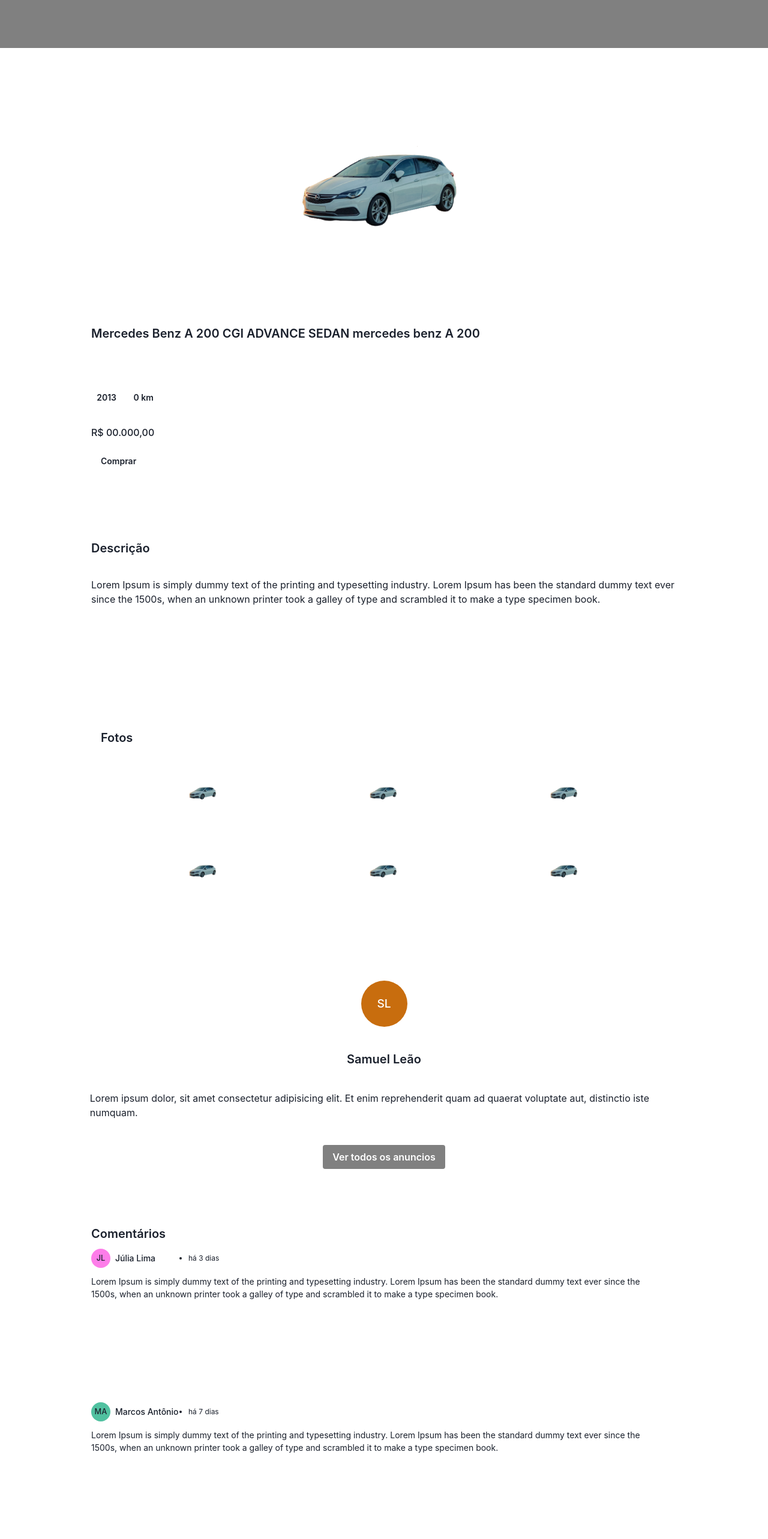
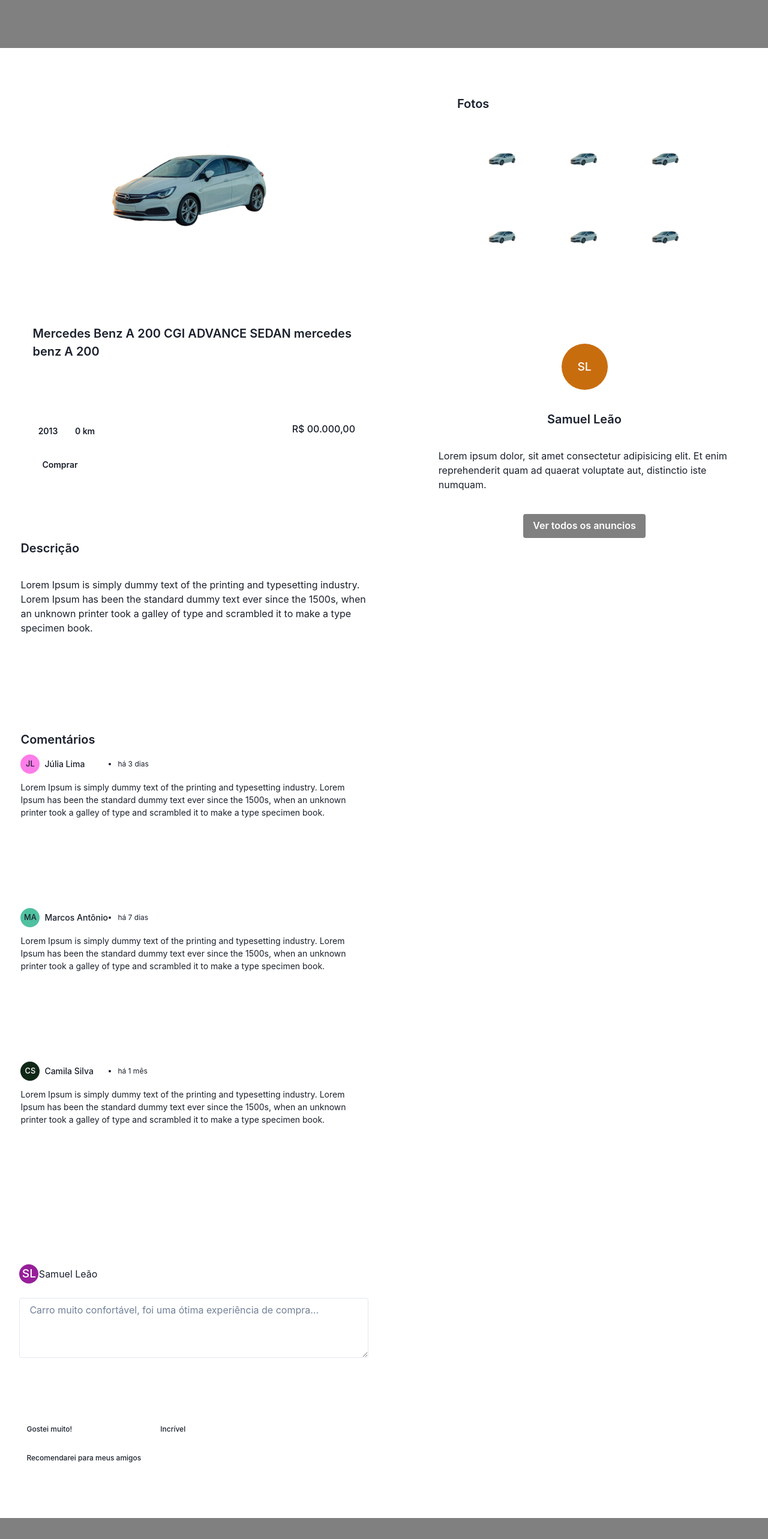
Before and after one commit to group6-t14-alex/front-motors-shop, a Next.js app: page /productPage in a window 1280 px wide. Shown: the top 2566 px of the page at 60% size. Built offline with nearby package versions, Linux system fonts and the light colour scheme.

Commit message:
fix: fixed styles

```diff
--- /dev/null
+++ b/src/components/cards/photosCard.tsx
@@ -0,0 +1,32 @@
+import {
+    Grid,
+    GridItem,
+} from '@chakra-ui/react'
+import Image from 'next/image';
+
+import carros from "../../assets/cars/fotosExample.png"
+
+const PhotosCar = () => {
+
+    return (
+        <>
+            <Grid templateColumns='repeat(3, 2fr)' gap='30px 5px' w='95%' h='230px' alignSelf='center' justifyItems='center'>
+
+                                <GridItem w='90px' h='90px' borderRadius='4px' bg='grey.7' display='flex' alignItems='center'><Image src={carros} alt='fotos Mercedes benz A'/></GridItem>
+
+                                <GridItem w='90px' h='90px' borderRadius='4px' bg='grey.7' display='flex' alignItems='center'><Image src={carros} alt='fotos Mercedes benz A'/></GridItem>
+
+                                <GridItem bg='grey.7' w='90px' h='90px' borderRadius='4px' display='flex' alignItems='center'><Image src={carros} alt='fotos Mercedes benz A'/></GridItem>
+
+                                <GridItem w='90px' h='90px' borderRadius='4px' bg='grey.7' display='flex' alignItems='center'><Image src={carros} alt='fotos Mercedes benz A'/></GridItem>
+
+                                <GridItem w='90px' h='90px' borderRadius='4px' bg='grey.7' display='flex' alignItems='center'><Image src={carros} alt='fotos Mercedes benz A'/></GridItem>
+
+                                <GridItem w='90px' h='90px' borderRadius='4px' bg='grey.7' display='flex' alignItems='center'><Image src={carros} alt='fotos Mercedes benz A'/></GridItem>
+
+                        </Grid>
+        </>
+    )
+}
+
+export default PhotosCar
--- a/src/pages/productPage.tsx
+++ b/src/pages/productPage.tsx
@@ -7,7 +7,6 @@
     ButtonGroup,
     Heading,
     Grid,
-    GridItem,
     Avatar,
     ListItem,
     List,
@@ -17,7 +16,7 @@
 } from '@chakra-ui/react'
 
 import carro from "../assets/cars/imgExample.png"
-import carros from "../assets/cars/fotosExample.png"
+import PhotosCar from '@/components/cards/photosCard'
 
 const ProductPage = () => {
 
@@ -28,16 +27,17 @@
 
             </Box>
             <Box h='100%' w='100%' bg='brand.4' display='flex' alignItems='center' flexDirection='column'>
-                <Box w='100%' bg='brand.1' display='flex' alignItems='center' flexDirection='column' bgGradient=' linear(to-b, brand.1 0%, brand.1 13.5%,brand.4 13.5%, brand.4 100%)'>
-                    <Box h='355px' w='90%' minW='351px' maxWidth='1032px' bg="grey.10" marginTop='45px' borderRadius='4px' display='flex' alignItems='center' justifyContent='center'>
+                <Box w='99%' bg='brand.1' display={{ cel: "flex", desk: "grid" }} alignItems='center' flexDirection='column' bgGradient=' linear(to-b, brand.1 0%, brand.1 13.5%,brand.4 13.5%, brand.4 100%)' margin='0 auto'>
+                    <Box display='flex' flexDirection='column' w={{cel:"100%", desk:'50%'}}>
+                    <Box h='355px'  w='100%'  maxWidth='1032px' bg="grey.10" marginTop='45px' borderRadius='4px' display='flex' alignItems='center' justifyContent='center'>
                         <Image src={carro} alt='Mercedes benz A'/>
                     </Box>
 
-                    <Box w='90%' minW='351px' maxWidth='1032px' h='326px' borderRadius='4px' display='flex' marginTop='17px' bg='grey.10' alignItems='flex-start' flexDirection='column' p='28px'>
+                    <Box  w='100%'  maxWidth='1032px' h='326px' borderRadius='4px' display='flex' marginTop='17px' bg='grey.10' alignItems='flex-start' flexDirection='column' justifyContent='space-between' p='28px 48px'>
                         <Box padding='16px 0' h='224px' display='flex' flexDirection='column' justifyContent='space-between'>
                             <Text fontFamily='font.heading' fontWeight='600' fontSize='20px' color='grey.1'>Mercedes Benz A 200 CGI ADVANCE SEDAN mercedes benz A 200</Text>
 
-                            <Box gap='32px' w='113px' display='flex' flexDirection='column' justifyContent='space-between' alignItems='flex-start'>
+                            <Box gap='32px' w={{ cel: "113px", desk: "100%" }} display='flex' flexDirection={{ cel: "column", desk: "row" }} justifyContent={{ cel: "space-between", desk: "space-between" }} alignItems='flex-start'>
                                 <ButtonGroup h='30px' w='113px' display='flex' flexDirection='row' spacing='10px'>
                                     <Button size='sm' borderRadius='4px' bg='brand.4' color='brand.1'>2013</Button>
                                     <Button size='sm' bg='brand.4' color='brand.1'>0 km</Button>
@@ -49,31 +49,19 @@
                         <Button size='md' bg='brand.1' color='grey.10' fontWeight='600' fontSize='14px' fontFamily='font.body'>Comprar</Button>
                     </Box>
 
-                    <Box w='90%' minW='351px' maxWidth='1032px' h='320px' borderRadius='4px' p='36px 28px' display='flex' flexDirection='column' alignItems='flex-start' justifyContent='space-around' bg='grey.10' marginTop='24px'>
+                    <Box  w='100%'  maxWidth='1032px' h='320px' borderRadius='4px' p='36px 28px' display='flex' flexDirection='column' alignItems='flex-start' justifyContent='space-around' bg='grey.10' marginTop='24px'>
                         <Heading fontFamily='font.heading' fontWeight='600' fontSize='20px' color='grey.1' size='md'>Descrição</Heading>
 
                         <Text fontFamily='font.body' fontWeight='400' fontSize='16px' color='grey.2' h='150px'>Lorem Ipsum is simply dummy text of the printing and typesetting industry. Lorem Ipsum has been the  standard dummy text ever since the 1500s, when an unknown printer took a galley of type and scrambled it to make a type specimen book.</Text>
                     </Box>
+                    </Box>
 
-                    <Box marginTop='15px' display= 'flex' flexDirection='column' alignItems='center' w= '90%' minW= '351px' maxW='1032px'>
+
+                    <Box marginTop='45px' display= 'flex' flexDirection='column' alignItems='center' w={{ cel: "100%", desk: "40%" }} pos={{cel:'relative', desk:'absolute'}} top={{cel:'0', desk:'80px'}} right={{cel:'0px', desk:'50px'}}>
                         <Box w='100%' h='359px' borderRadius='4px' p='36px 44px' display='flex' flexDirection='column' alignItems='flex-start' justifyContent='space-around' bg='grey.10' gap='32px'>
                             <Heading size='md' fontFamily='font.heading' fontWeight='600' fontSize='20px' color='grey.1'>Fotos</Heading>
 
-                            <Grid templateColumns='repeat(3, 2fr)' gap='30px 5px' w='95%' h='230px' alignSelf='center' justifyItems='center'>
-
-                                <GridItem w='90px' h='90px' borderRadius='4px' bg='grey.7' display='flex' alignItems='center'><Image src={carros} alt='fotos Mercedes benz A'/></GridItem>
-
-                                <GridItem w='90px' h='90px' borderRadius='4px' bg='grey.7' display='flex' alignItems='center'><Image src={carros} alt='fotos Mercedes benz A'/></GridItem>
-
-                                <GridItem bg='grey.7' w='90px' h='90px' borderRadius='4px' display='flex' alignItems='center'><Image src={carros} alt='fotos Mercedes benz A'/></GridItem>
-
-                                <GridItem w='90px' h='90px' borderRadius='4px' bg='grey.7' display='flex' alignItems='center'><Image src={carros} alt='fotos Mercedes benz A'/></GridItem>
-
-                                <GridItem w='90px' h='90px' borderRadius='4px' bg='grey.7' display='flex' alignItems='center'><Image src={carros} alt='fotos Mercedes benz A'/></GridItem>
-
-                                <GridItem w='90px' h='90px' borderRadius='4px' bg='grey.7' display='flex' alignItems='center'><Image src={carros} alt='fotos Mercedes benz A'/></GridItem>
-
-                        </Grid>
+                            <PhotosCar />
                         </Box>
 
                         <Box w='100%' h='398px' borderRadius='4px' p='40px 28pxpx' display='flex' flexDirection='column' alignItems='center' justifyContent='space-evenly' bg='grey.10' marginTop='52px'>
@@ -90,7 +78,8 @@
                         </Box>
                     </Box>
 
-                    <Box h='845px' w='90%' minW='351px' maxWidth='1032px' borderRadius='4px' p='36px 28px' bg='grey.10' marginTop='18px' display='flex' flexDirection='column' gap='13px'>
+                    <Box display='flex' flexDirection='column' w={{cel:"100%", desk:'50%'}}>
+                    <Box h='845px'  w='100%'  maxWidth='1032px' borderRadius='4px' p='36px 28px' bg='grey.10' marginTop='18px' display='flex' flexDirection='column' gap='13px'>
                         <Heading fontFamily='font.heading' fontWeight='600' fontSize='20px' color='grey.1'>Comentários</Heading>
 
                         <List h='724px' maxH='724px' display='flex' flexDirection='column' alignItems='flex-start' gap='44px' overflowY='auto'>
@@ -163,7 +152,7 @@
                         </List>
                     </Box>
 
-                    <Box h='414px' w='90%' minW='351px' maxWidth='1032px' borderRadius='4px' bg='grey.10' p='36px 26px' marginTop='42px' display='flex' flexDirection='column' gap='24px' marginBottom='45px'>
+                    <Box h='414px' w='100%' maxWidth='1032px' borderRadius='4px' bg='grey.10' p='36px 26px' marginTop='42px' display='flex' flexDirection='column' gap='24px' marginBottom='45px'>
                         <Box w='130px' h='32px' display='flex' flexDirection='row' alignItems='center' justifyContent='space-between'>
                             <Avatar h='32px' w='32px' name='Sammuel Leão'/>
                             <Text>Samuel Leão</Text>
@@ -172,7 +161,7 @@
                         <FormControl h='275px' display='flex' flexDirection='column' alignItems='flex-start' justifyContent='space-between'>
                             <Textarea bg='grey.10' outline='1px solid grey.7' borderRadius='4px' h='100px' placeholder='Carro muito confortável, foi uma ótima experiência de compra...'/>
 
-                            <Button size='sm' bg='brand.1' color='white' fontSize='14px' fontWeight='600' fontFamily='font.body'>Comentar</Button>
+                            <Button size='sm' bg='brand.1' color='white' fontSize='14px' fontWeight='600' fontFamily='font.body' pos={{ cel: 'relative', desk: "absolute" }} right={{desk: '11px'}} bottom={{desk: '183px'}}>Comentar</Button>
 
 
                             <Grid templateColumns='repeat(2, 1fr)'  alignItems='flex-start' justifyItems='start' h='76px' gap='8px'>
@@ -183,6 +172,8 @@
 
                         </FormControl>
                     </Box>
+                    </Box>
+
                 </Box>
             </Box>
             <Box h='310px' w='100%' bg="grey.0">
```
